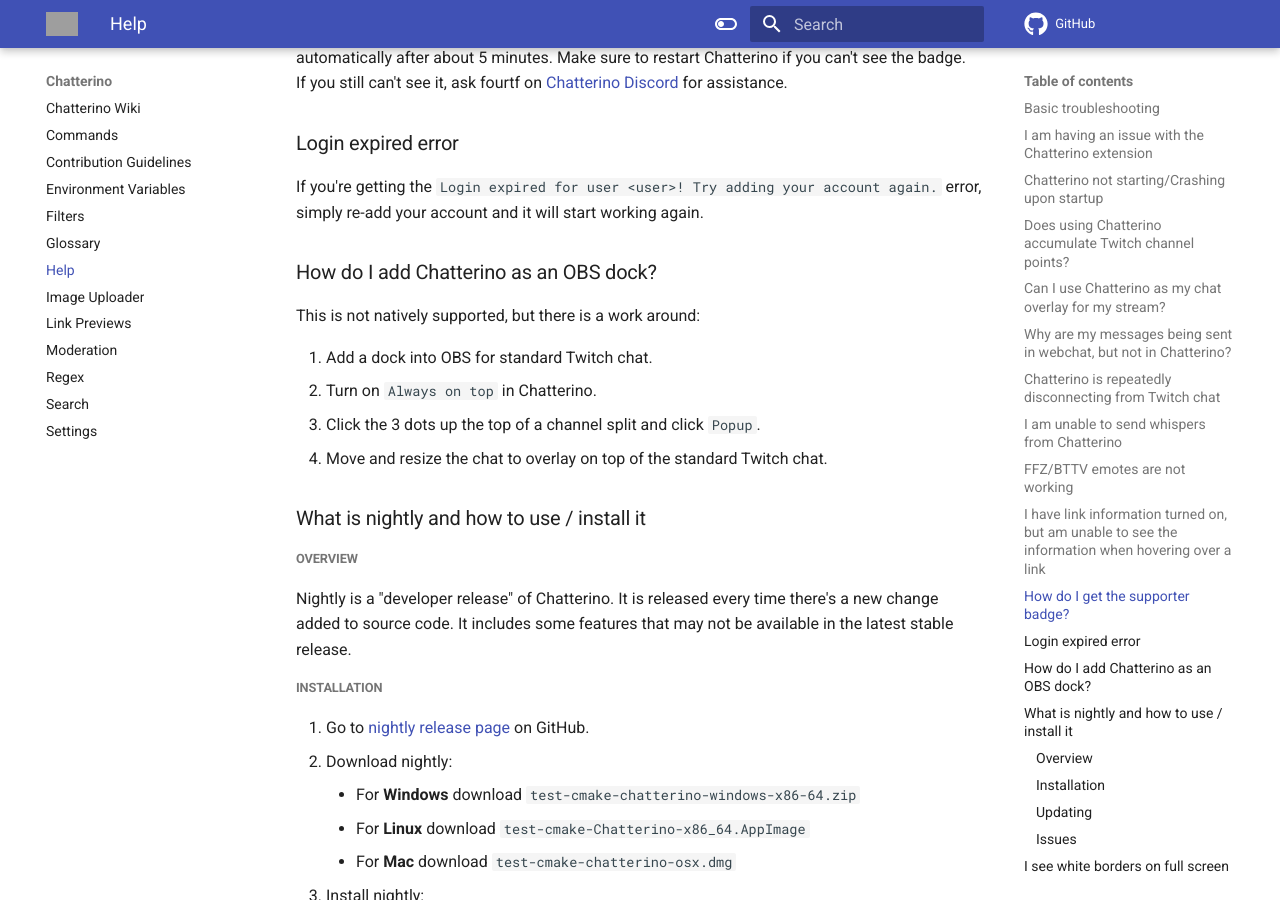
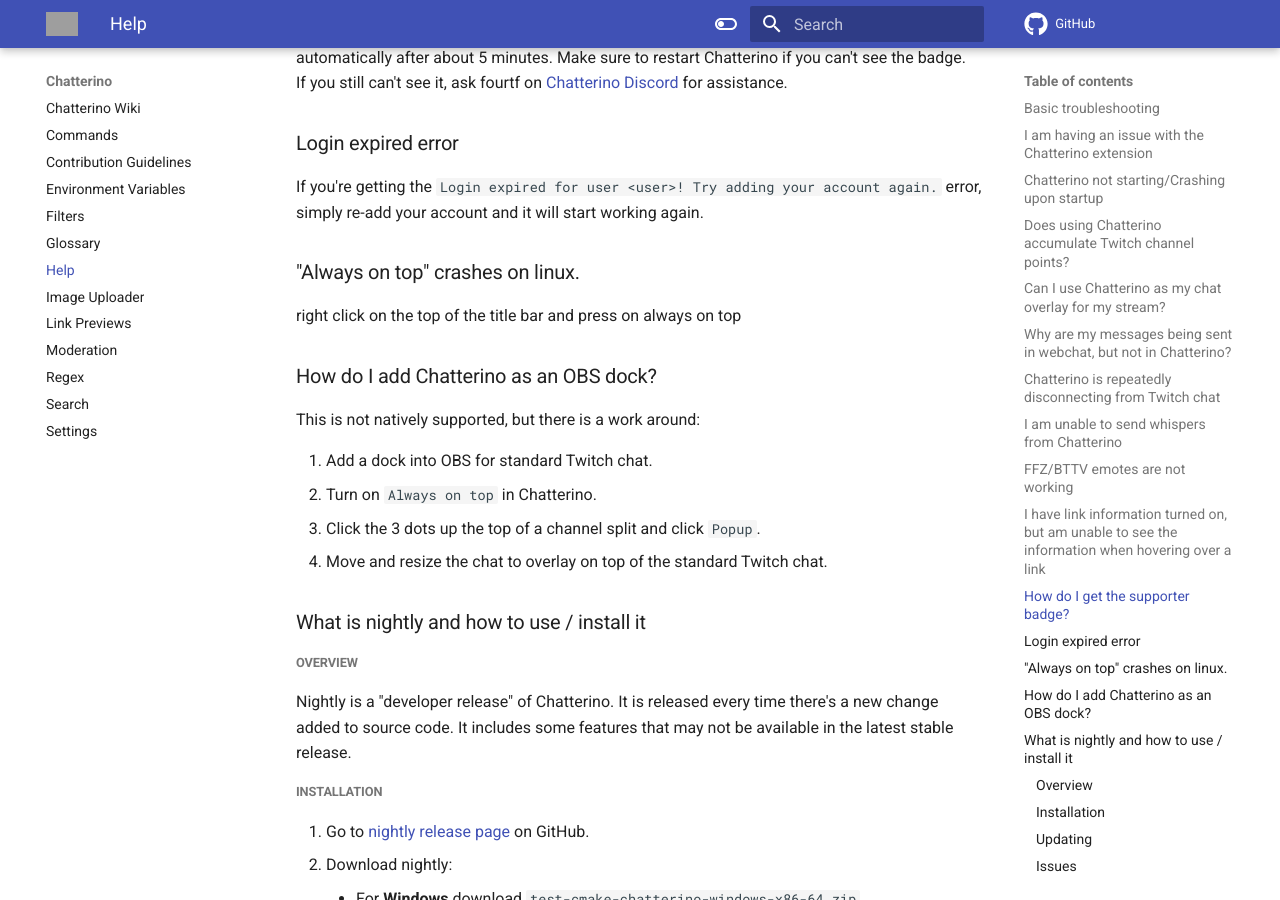
Before and after one commit to Chatterino/wiki, an MkDocs documentation site: the page built from docs/Help.md, in a window 1280 px wide and 900 px high, scrolled down 2520 px. Built offline with MkDocs 1.6.1 and Material for MkDocs 9.7.7, drawn with Linux system fonts in a browser that asks for light colours; comment, search, counter and statistics services are not loaded; grey boxes are pictures that could not be loaded.

Commit message:
added a solution for the Always on top crash on linux.

```diff
--- a/docs/Help.md
+++ b/docs/Help.md
@@ -71,6 +71,11 @@
 ### Login expired error
 If you're getting the `Login expired for user <user>! Try adding your account again.` error, simply re-add your account and it will start working again.
 
+
+### "Always on top" crashes on linux.
+right click on the top of the title bar and press on always on top
+
+
 ### How do I add Chatterino as an OBS dock?
 This is not natively supported, but there is a work around:
 
```
